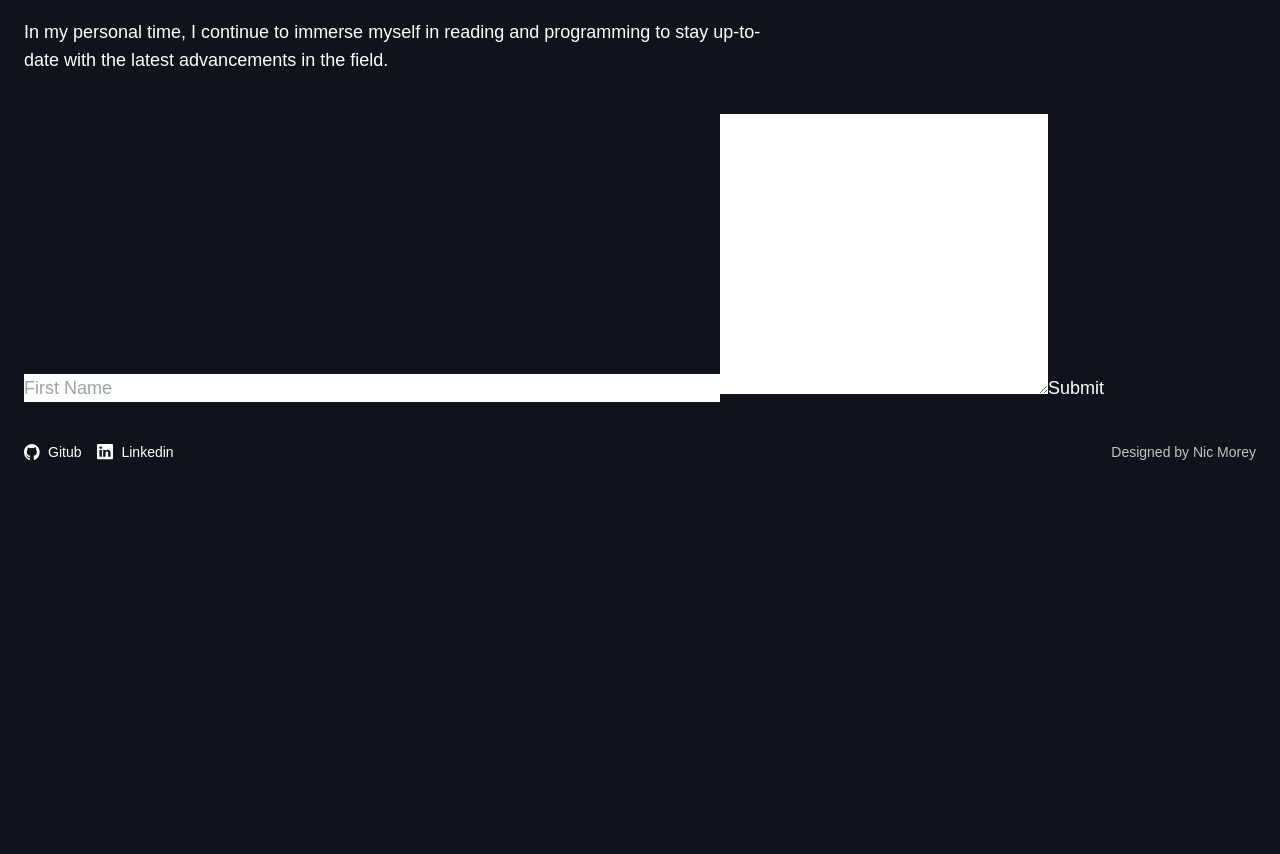
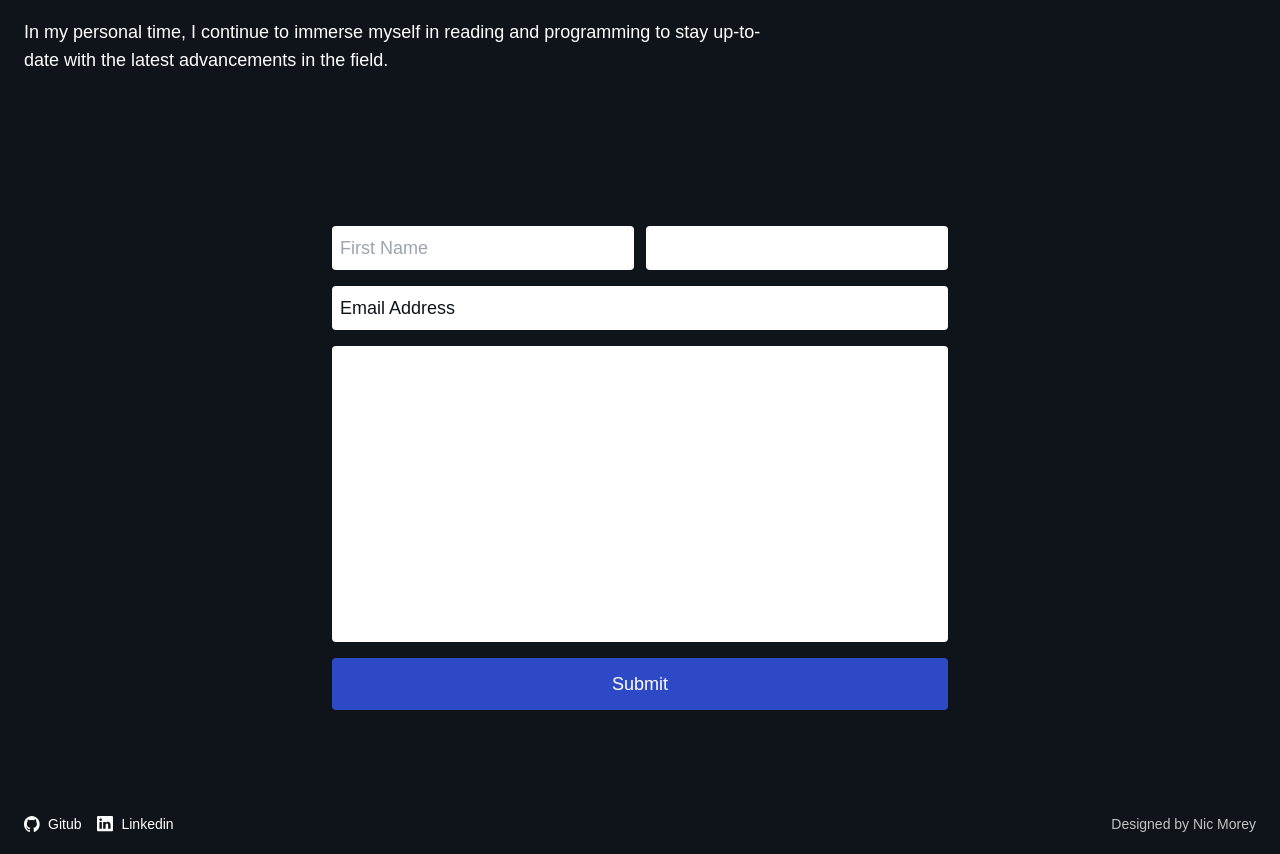
Before and after one commit to Nickolas-Hernandez/nickhernandez.dev, a Next.js app: page / in a window 1280 px wide. Shown: the part 1666-2520 px from the top of the page. Before the commit the page ends 2148 px from the top, so only its background shows below. Built offline with nearby package versions, Linux system fonts and the light colour scheme; a web font is replaced by a local one.

Commit message:
Add basic styling #14

```diff
--- a/src/components/contactSection/contactSection.tsx
+++ b/src/components/contactSection/contactSection.tsx
@@ -15,15 +15,15 @@ export const ContactSection = () => {
     <section id="contact" className="contact-section" >
       <div className="contain">
         <form onSubmit={handleSubmit(onSubmit)}>
-          <input type="text" placeholder="First Name" {...register("firstName")} />
+          <input className="half-input" type="text" placeholder="First Name" {...register("firstName")} />
           {errors.firstName && "First name is required"}
-          <input type="text" defaultValue="Last Name" {...register("firstName")} />
+          <input className="half-input" type="text" defaultValue="Last Name" {...register("firstName")} />
           {errors.lastName && "Last name is required"}
           <input type="email" defaultValue="Email Address" {...register("email")} />
           {errors.email && "Email is required"}
           <textarea id="" cols={30} rows={10} {...register("message")}></textarea>
           {errors.message && "Message is required"}
-          <input type="submit" />
+          <button className="w-full" type="submit">Submit</button>
         </form>
       </div>
     </section>
--- a/src/styles/global/_global.scss
+++ b/src/styles/global/_global.scss
@@ -8,7 +8,8 @@
   }
 }
 
-button {
+button,
+button[type='submit'] {
   @apply bg-secondary font-medium text-white py-3 px-6 rounded;
 
   transition:  transform 0.2s ease;
@@ -31,7 +32,7 @@ button {
     }
   }
 
-  &:hover {
+  &:not([type='submit']):hover {
     @apply scale-105;
   }
 }
--- a/src/styles/sections/_contact.scss
+++ b/src/styles/sections/_contact.scss
@@ -0,0 +1,26 @@
+.contact-section {
+  @apply pt-28 pb-16;
+
+  .contain {
+    form {
+      @apply flex flex-wrap justify-between w-full md:w-2/3 lg:w-1/2 mx-auto;
+
+      input,
+      textarea {
+        @apply mb-4 w-full p-2 text-primary rounded;
+
+        &.half-input {
+          @apply w-full;
+
+          @media screen and (min-width: 768px) {
+            width: 49%;
+          }
+        }
+      }
+
+      textarea {
+        @apply resize-none;
+      }
+    }
+  }
+}
```
